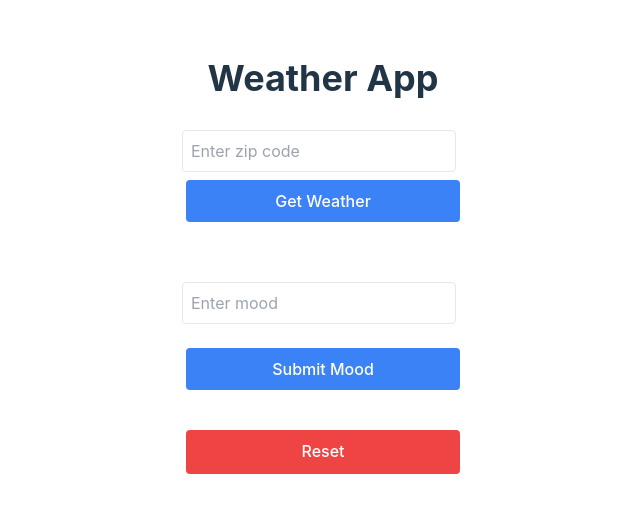
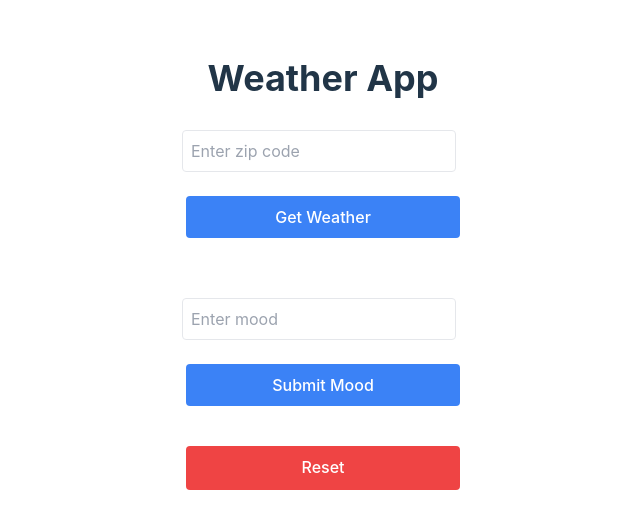
Before and after one commit to MonkeyCrumbs999/MoodyWeather-App, a React (Vite) app: page / in a window 1280 px wide. Shown: the top 528 px of the page, without its empty margins (317-957 px from the left). Built offline with nearby package versions, Linux system fonts and the light colour scheme.

Commit message:
further adjusted padding

```diff
--- a/src/components/WeatherApp.jsx
+++ b/src/components/WeatherApp.jsx
@@ -107,7 +107,7 @@ const WeatherApp = () => {
   return (
     // Container with variants for motion effects
     <motion.div
-      className="pl-4 pr-4 pb-4 sm:pl-10 sm:pr-10 sm:pb-10 flex flex-col items-center"
+      className="pb-4 sm:pb-10 flex flex-col items-center"
       variants={containerVariants}
       initial="hidden"
       animate="visible">
@@ -117,7 +117,7 @@ const WeatherApp = () => {
       <motion.div
         layout
         className="w-full flex flex-col items-center mb-5 gap-4">
-        <div className="w-full flex flex-col items-center mb-5">
+        <div className="w-full flex flex-col items-center mb-5 gap-4">
           <motion.input
             type="text"
             value={zip}
```
